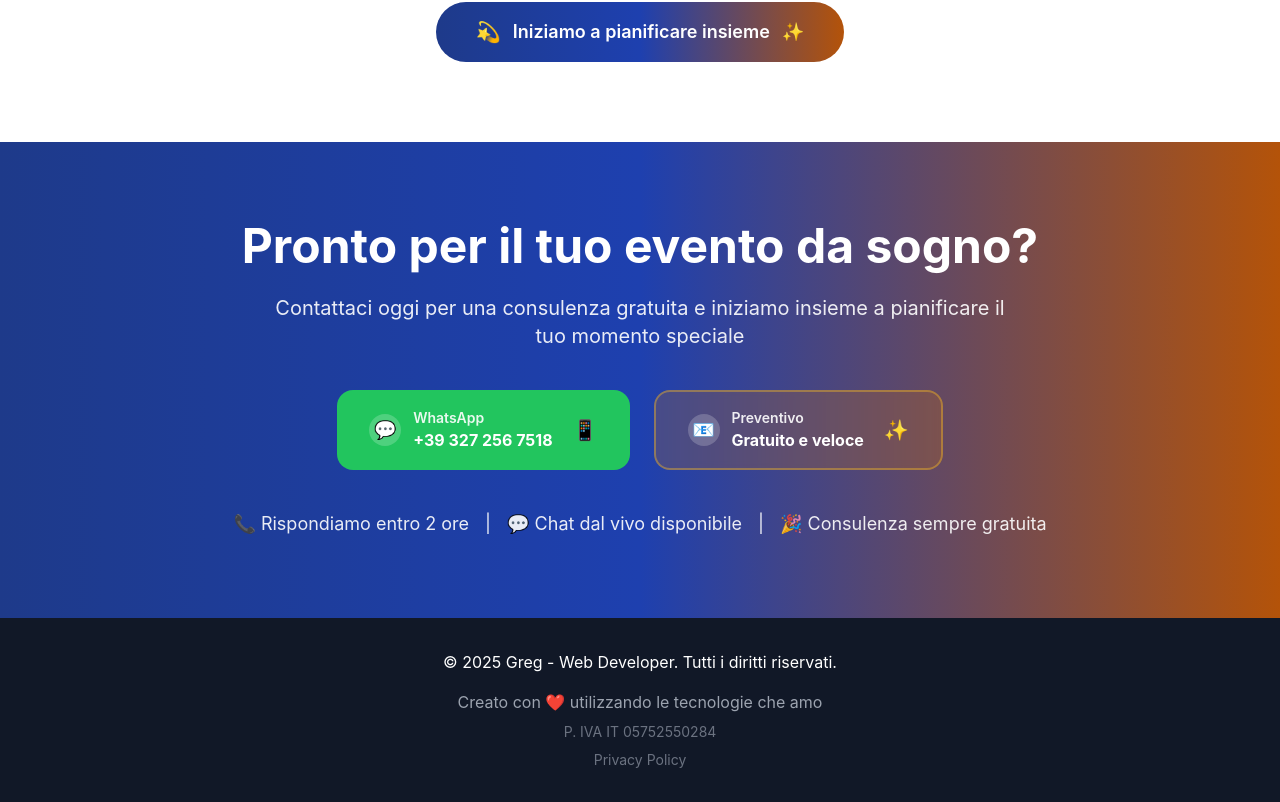
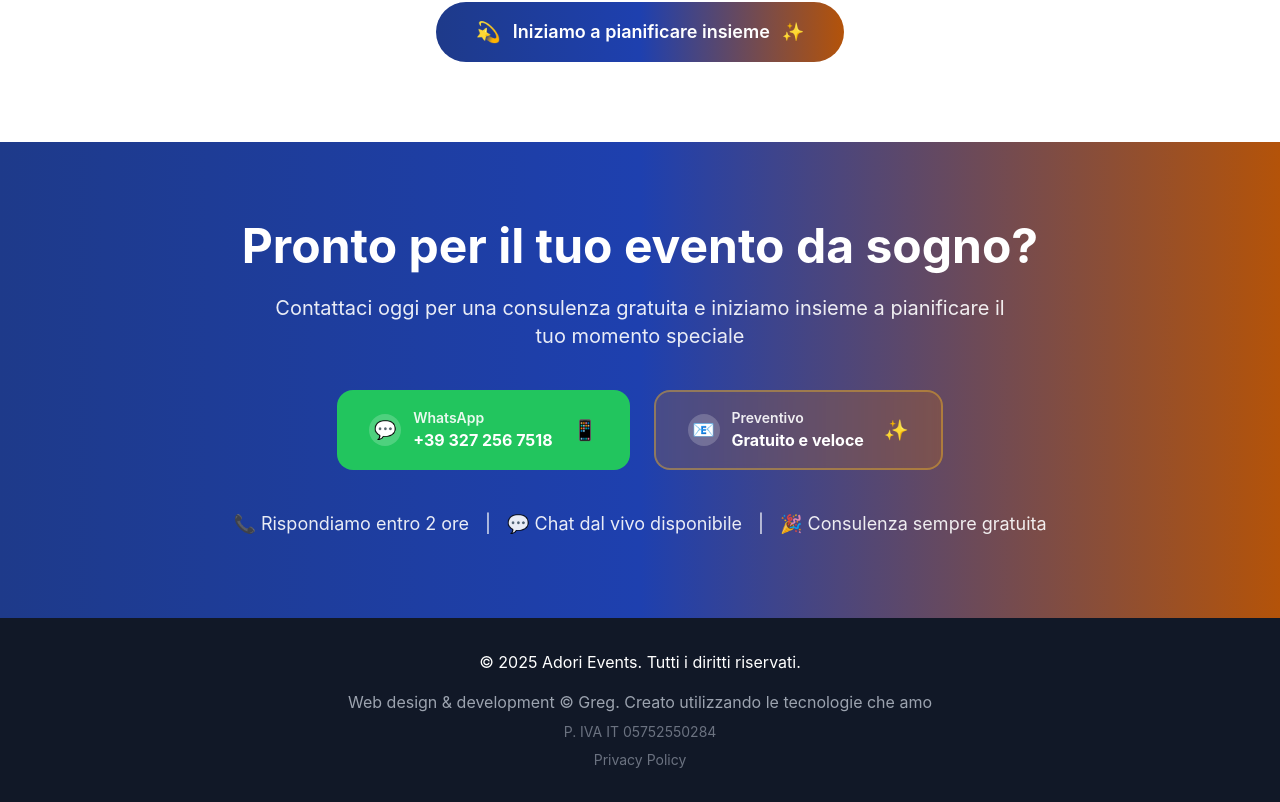
Before and after one commit to Gregoriounipd/fast-events, a Next.js app: page / in a window 1280 px wide. Shown: the part 1788-2590 px from the top of the page. Built offline with nearby package versions, Linux system fonts and the light colour scheme.

Commit message:
fix copyright

```diff
--- a/app/page.js
+++ b/app/page.js
@@ -654,9 +654,9 @@ export default function Home() {
       <footer className="bg-gray-900 text-white py-8">
         <div className="max-w-7xl mx-auto px-4 sm:px-6 lg:px-8">
           <div className="text-center">
-            <p className="mb-4">© 2025 Greg - Web Developer. Tutti i diritti riservati.</p>
+            <p className="mb-4"> © 2025 Adori Events. Tutti i diritti riservati.</p>
             <p className="text-gray-400 mb-2">
-              Creato con <span className="text-red-500">❤️</span> utilizzando le tecnologie che amo
+               Web design & development © Greg. Creato utilizzando le tecnologie che amo
             </p>
             <p className="text-gray-500 text-sm mb-2">
               P. IVA IT 05752550284
```
